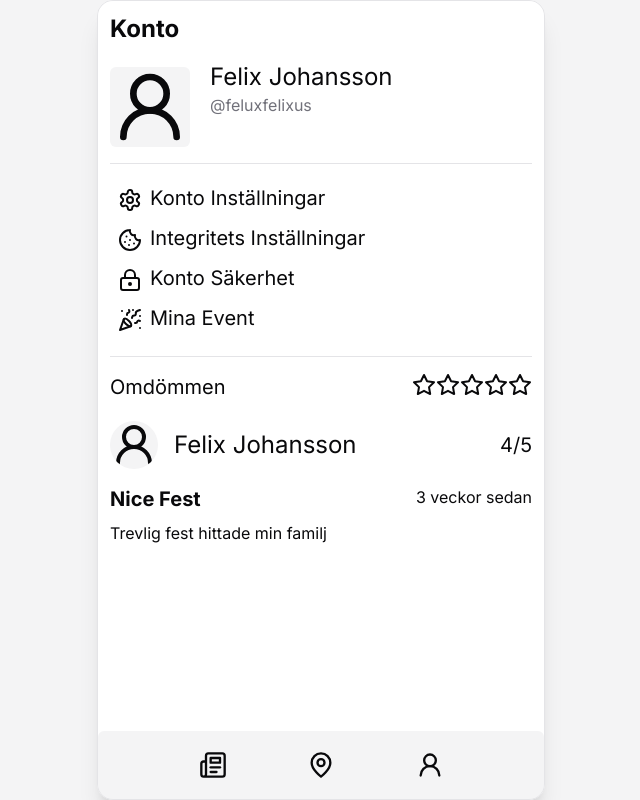
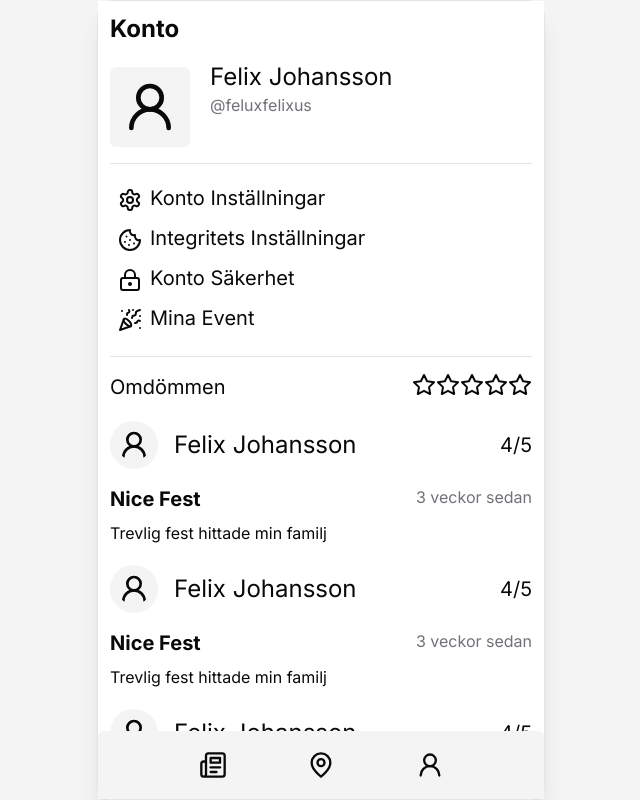
Before and after one commit to JoarM/heet, a Next.js app: page /account in a window 1280 px wide. Shown: the whole page, without its empty margins (319-959 px from the left). Built offline with nearby package versions, Linux system fonts and the light colour scheme.

Commit message:
layout fixes

```diff
--- a/app/account/page.tsx
+++ b/app/account/page.tsx
@@ -7,7 +7,7 @@ export default async function AccountPage() {
         <div className="p-3">
             <header className="text-2xl font-bold">Konto</header>
             <div className="mt-4">
-                <UserRound className="size-20 bg-secondary rounded-md inline-block"/>
+                <UserRound className="size-20 p-3 bg-secondary rounded-md inline-block"/>
                 <div className="inline-block mx-5">
                     <header className="w-full text-2xl">Felix Johansson</header>
                     <p className="text-muted-foreground">@feluxfelixus</p>
@@ -24,16 +24,47 @@ export default async function AccountPage() {
                     <p className="text-xl w-max inline">Omdömmen</p>
                     <div className="ml-auto flex w-max"><Star className="fill-white"/><Star className="fill-white"/><Star className="fill-white"/><Star className="fill-white"/><Star/></div>
                 </div>
-                    <div className="flex mt-3">
-                        <UserRound className="size-12 bg-secondary rounded-full mt-2"/>
-                        <p className="text-foreground m-4 text-2xl">Felix Johansson</p>
-                        <p className="text-foreground ml-auto my-auto text-xl">4/5</p>
+                <div className="">
+                    <div className="my-3">
+                        <div className="flex">
+                            <UserRound className="size-12 p-2 bg-secondary rounded-full mt-2"/>
+                            <p className="text-foreground m-4 text-2xl">Felix Johansson</p>
+                            <p className="text-foreground ml-auto my-auto text-xl">4/5</p>
+                        </div>
+                        <div className="mt-2">
+                            <p className="w-max float-left font text-xl font-bold">Nice Fest</p>
+                            <p className="ml-auto w-max text-muted-foreground">3 veckor sedan</p>
+                            <p className="mt-3 w-full text-base">Trevlig fest hittade min familj</p>
+                        </div>
                     </div>
-                    <div className="mt-2">
-                        <p className="w-max float-left font text-xl font-bold">Nice Fest</p>
-                        <p className="ml-auto w-max text-foreground">3 veckor sedan</p>
-                        <p className="mt-3 w-full text-base">Trevlig fest hittade min familj</p>
+                    <div className="my-3">
+                        <div className="flex">
+                            <UserRound className="size-12 p-2 bg-secondary rounded-full mt-2"/>
+                            <p className="text-foreground m-4 text-2xl">Felix Johansson</p>
+                            <p className="text-foreground ml-auto my-auto text-xl">4/5</p>
+                        </div>
+                        <div className="mt-2">
+                            <p className="w-max float-left font text-xl font-bold">Nice Fest</p>
+                            <p className="ml-auto w-max text-muted-foreground">3 veckor sedan</p>
+                            <p className="mt-3 w-full text-base">Trevlig fest hittade min familj</p>
+                        </div>
                     </div>
+
+                    <div className="my-3">
+                        <div className="flex">
+                            <UserRound className="size-12 p-2 bg-secondary rounded-full mt-2"/>
+                            <p className="text-foreground m-4 text-2xl">Felix Johansson</p>
+                            <p className="text-foreground ml-auto my-auto text-xl">4/5</p>
+                        </div>
+                        <div className="mt-2">
+                            <p className="w-max float-left font text-xl font-bold">Nice Fest</p>
+                            <p className="ml-auto w-max text-muted-foreground">3 veckor sedan</p>
+                            <p className="mt-3 w-full text-base">Trevlig fest hittade min familj</p>
+                        </div>
+                    </div>
+
+                </div>
+
             </div>
         </div>
     )
--- a/app/layout.tsx
+++ b/app/layout.tsx
@@ -34,8 +34,8 @@ export default function RootLayout({
             enableSystem
             disableTransitionOnChange
           >
-            <div className="max-w-md w-full mx-auto border border-border shadow-xl rounded-2xl h-svh overflow-y-auto relative max-h-[840px]">
-              <main className="h-[min(calc(100svh-20px),820px)] bg-background">
+            <div className="max-w-md w-full mx-auto border border-border shadow-xl rounded-2xl h-svh relative max-h-[840px]">
+              <main className="h-[min(calc(100svh-20px),820px)] bg-background overflow-y-auto pb-10">
                 {children}
               </main>
               <nav className="bg-secondary rounded-t-md overflow-hidden absolute bottom-0 left-0 right-0 h-">
```
